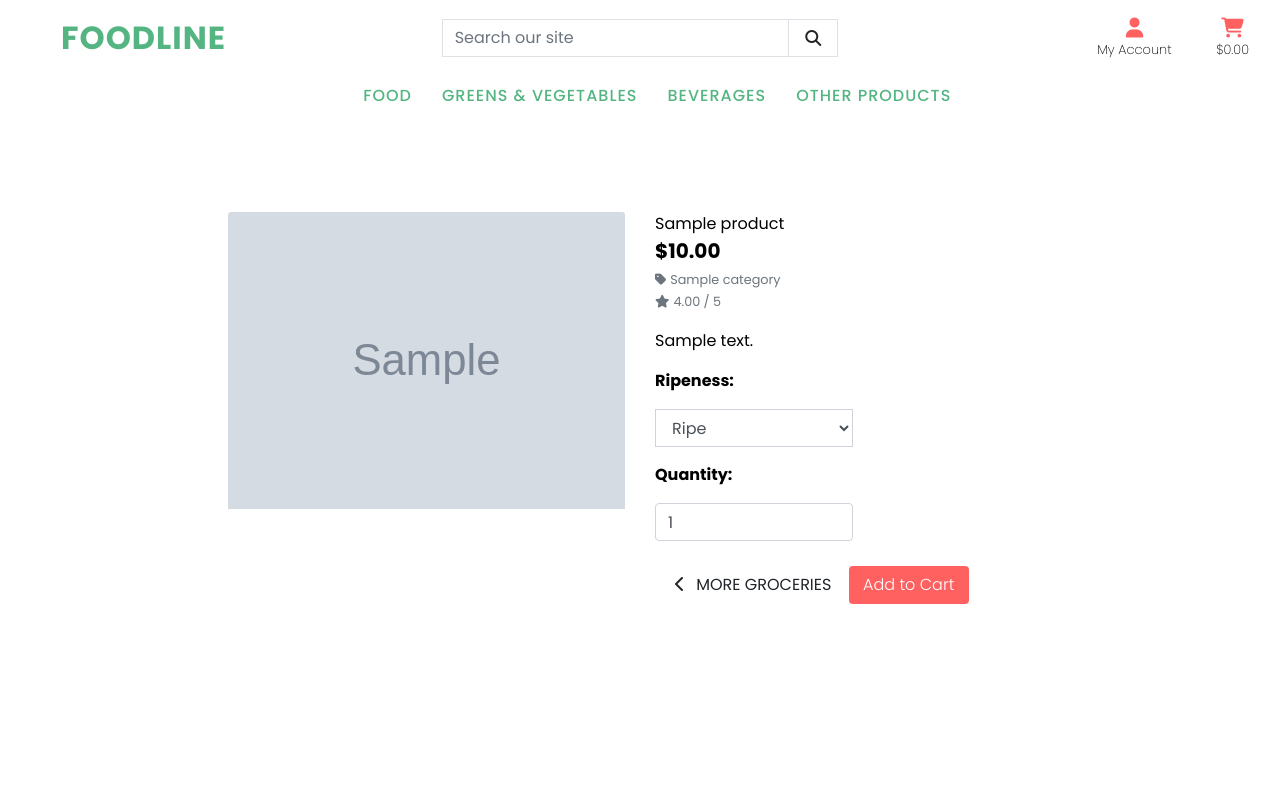
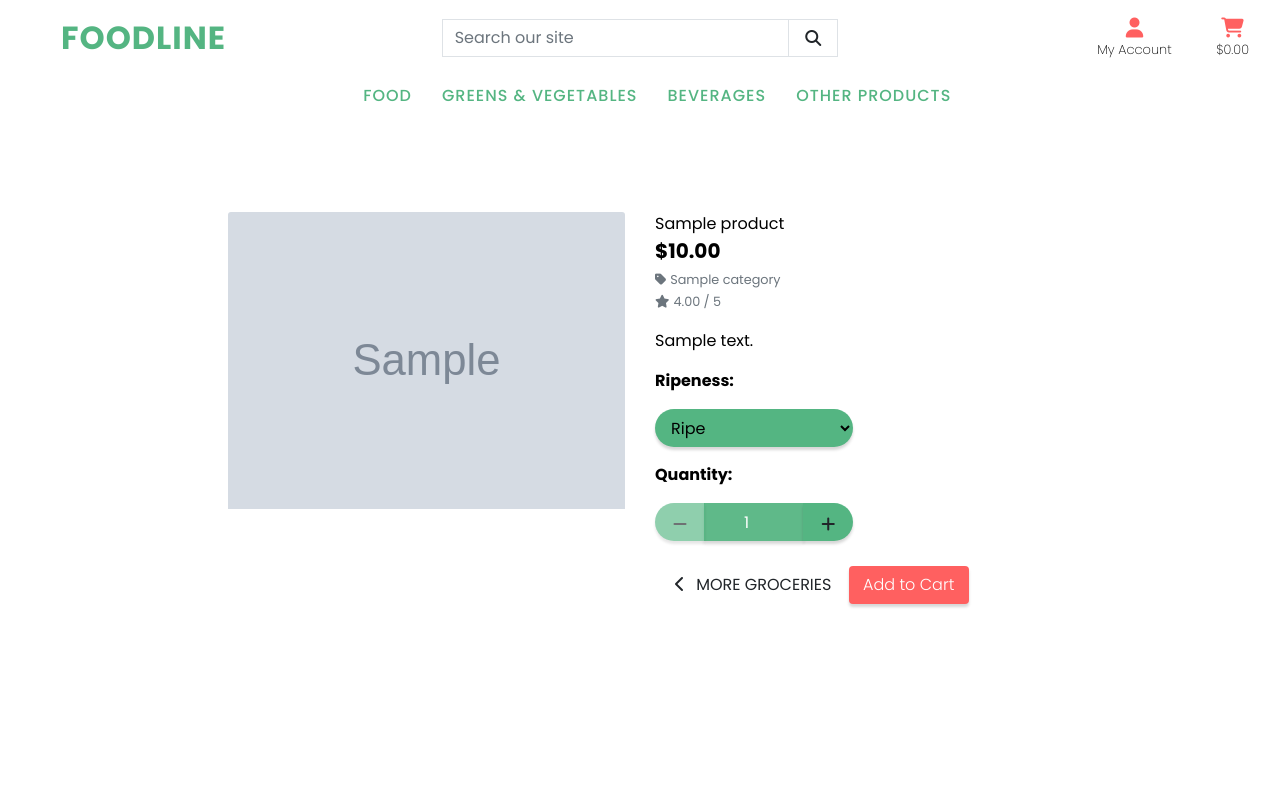
Before and after one commit to Code-Institute-Submissions/foodline, a Django app: page /products/1 in a window 1280 px wide. Run offline with Django 3.2, Linux system fonts and the light colour scheme; tables that the repository leaves empty hold one stand-in row (values such as "Sample post"); grey boxes marked "Sample" are stand-in pictures; some libraries are stand-ins or nearby versions.

Commit message:
Added quantity input buttons

```diff
--- a/products/templates/products/product_detail.html
+++ b/products/templates/products/product_detail.html
@@ -50,7 +50,7 @@
                             {% if r %}
                                 <div class="col-12">
                                     <p><strong>Ripeness:</strong></p>
-                                    <select class="form-control rounded-0 w-50" name="product_ripe" id='id_product_ripe'>
+                                    <select class="form-control ripe-box w-50" name="product_ripe" id='id_product_ripe'>
                                         <option value="Almost">Almost Ripe</option>
                                         <option value="Ripe" selected>Ripe</option>
                                         <option value="Extra">Really Ripe</option>
@@ -61,7 +61,26 @@
                                 <p class="mt-3"><strong>Quantity:</strong></p>
                                 <div class="form-group w-50">
                                     <div class="input-group">
-                                        <input class="form-control qty_input" type="number" name="quantity" value="1" min="1" max="99" data-item_id="{{ product.id }}" id="id_qty_{{ product.id }}">
+                                        <div class="input-group-prepend">
+                                            <button class="decrement-qty btn qty-btn"
+                                                data-item_id="{{ product.id }}" id="decrement-qty_{{ product.id }}">
+                                                <span class="icon">
+                                                    <i class="fas fa-minus"></i>
+                                                </span>
+                                            </button>
+                                        </div>
+                                        <input class="form-control qty_input" type="number"
+                                            name="quantity" value="1" min="1" max="99"
+                                            data-item_id="{{ product.id }}"
+                                            id="id_qty_{{ product.id }}">
+                                        <div class="input-group-append">
+                                            <button class="increment-qty btn qty-btn"
+                                                data-item_id="{{ product.id }}" id="increment-qty_{{ product.id }}">
+                                                <span class="icon">
+                                                    <i class="fas fa-plus"></i>
+                                                </span>
+                                            </button>
+                                        </div>
                                     </div>
                                 </div>
                             </div>
@@ -83,3 +102,8 @@
         </div>
     </div>
 {% endblock %}
+
+{% block postloadjs %}
+{{ block.super }}
+{% include 'products/includes/quantity_input_script.html' %}
+{% endblock %}
--- a/products/templates/products/products.html
+++ b/products/templates/products/products.html
@@ -68,7 +68,7 @@
                                             <div>
                                                 <input type="submit" class="add-cart btn" value="Add to Cart">
                                             </div>
-                                            <div class="form-group w-40">
+                                            <div class="form-group">
                                                 <div class="input-group">
                                                     <input class="form-control qty_input" type="number" name="quantity"
                                                         value="1" min="1" max="99" data-item_id="{{ product.id }}"
--- a/static/css/base.css
+++ b/static/css/base.css
@@ -27,7 +27,7 @@ body {
     margin: 30px;
 }
 
-.nav-link-filter{
+.nav-link-filter {
     text-transform: uppercase;
     color: #54B582;
     font-weight: 500;
@@ -145,17 +145,46 @@ body {
     color: white;
     font-weight: 300;
     margin-right: 10px;
+    box-shadow: 0 3px 3px rgb(0 0 0 / 0.16);
 }
 
 .product-details-container {
     color: black;
 }
 
+.qty_input {
+    border: none;
+    background-color: #54b581ee;
+    color: white;
+    text-align: center;
+    box-shadow: 0 3px 3px rgb(0 0 0 / 0.16);
+}
+
+.qty-btn {
+    background: #54B582;
+    border-radius: 20px;
+    padding-bottom: 2px;
+    box-shadow: 0 3px 3px rgb(0 0 0 / 0.16);
+}
+
+.qty-btn:hover {
+    background: #FC7A57;
+}
+
+.ripe-box {
+    width: 200px;
+    border: none;
+    background-color: #54B582;
+    border-radius: 20px;
+    color: black;
+    box-shadow: 0 3px 3px rgb(0 0 0 / 0.16);
+}
+
 .filter-top {
     padding-left: 2px;
 }
 
-.filter-section{
+.filter-section {
     margin: 10px 0px 10px 0px;
 }
 
@@ -254,6 +283,7 @@ body {
         max-width: 80%;
     }
 }
+
 /* fixed top navbar only on medium and up */
 @media (min-width: 992px) {
     .fixed-top-desktop-only {
@@ -263,6 +293,7 @@ body {
         left: 0;
         z-index: 1030;
     }
+
     .header-container {
         padding-top: 164px;
     }
```
Also changed, not shown: products/templates/products/includes/quantity_input_script.html (added, +43 -0 lines). Lines whose indentation alone changed are shown as unchanged.
